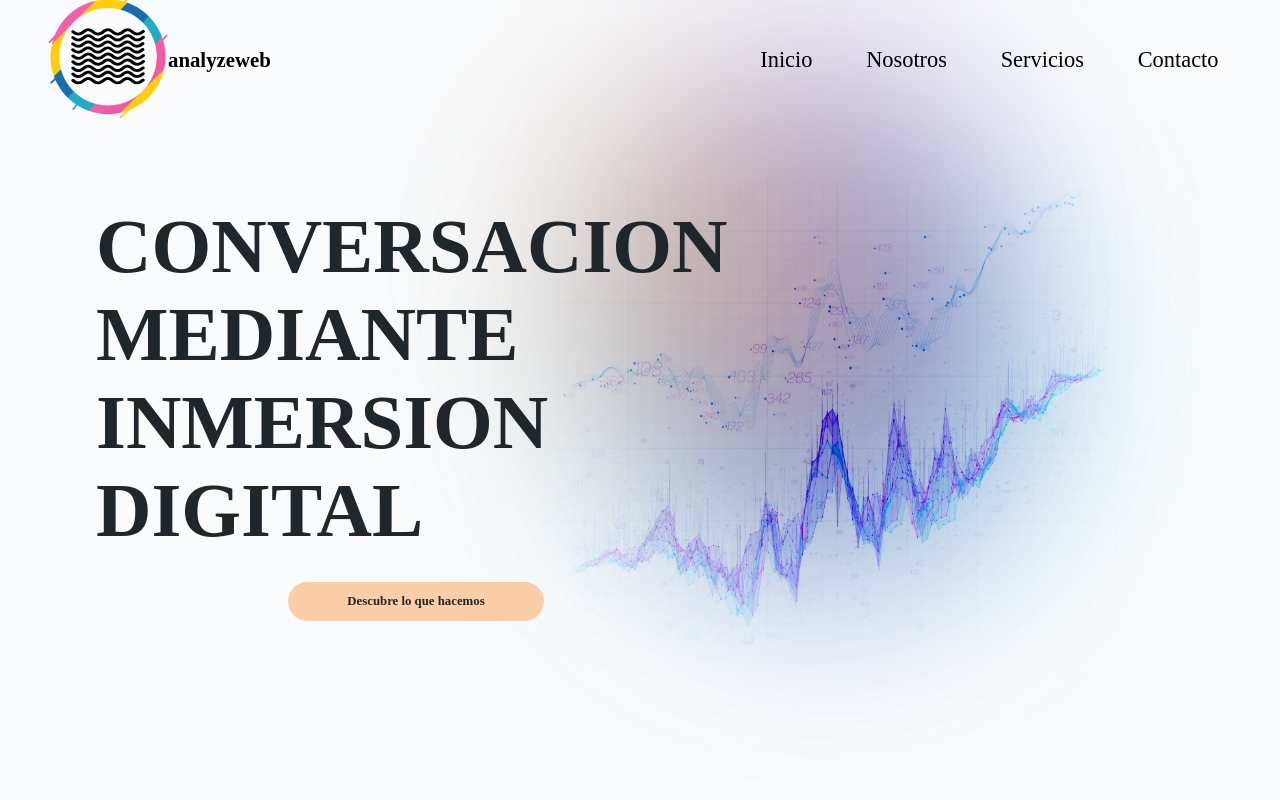
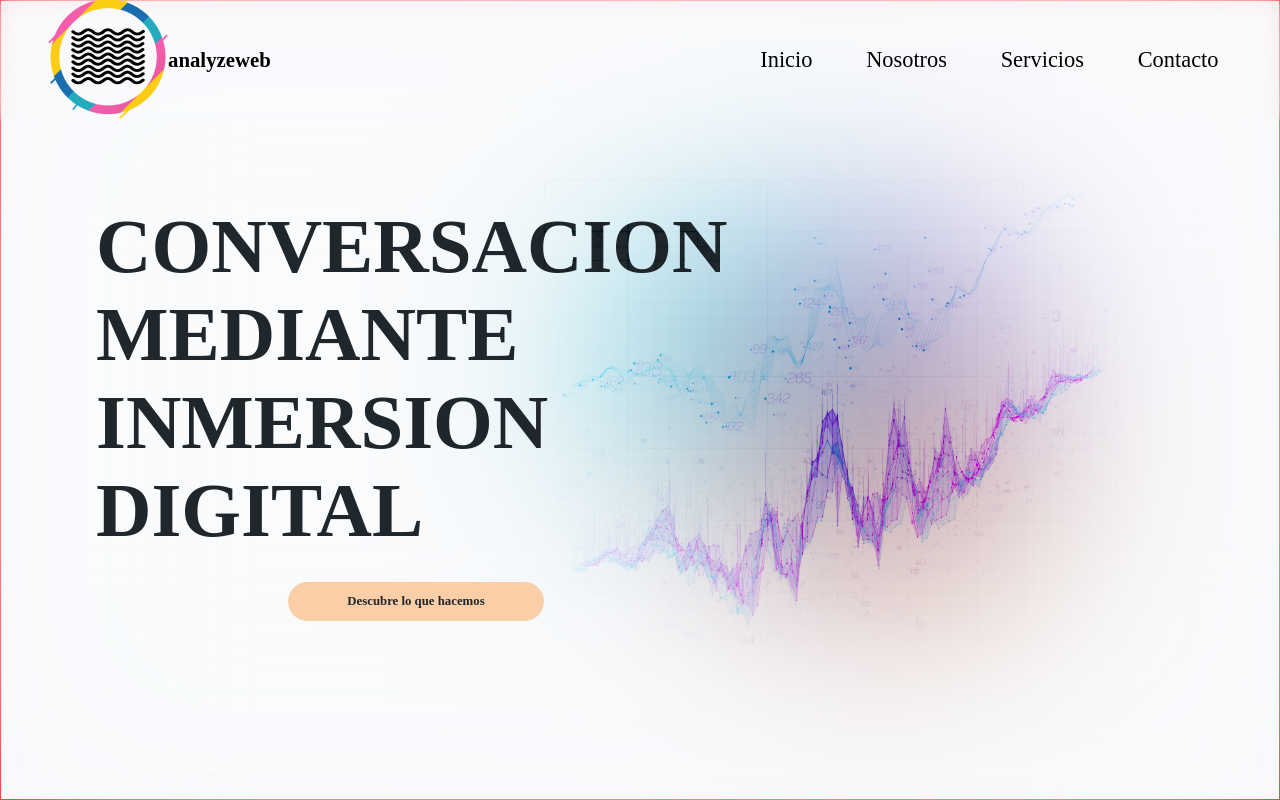
Before and after one commit to RandomAlien3096/analyzeweb, a React (Create React App) app: page / in a window 1280 px wide. Shown: the top 800 px of the page. Built offline with nearby package versions, Linux system fonts and the light colour scheme.

Commit message:
changes in the animation and aditional layer

```diff
--- a/src/containers/header/header.css
+++ b/src/containers/header/header.css
@@ -10,6 +10,7 @@
     padding-left: 6%;
     padding-right: 6%;
     overflow: hidden;
+    border: 1px solid red;
 }
 
 .analyzeweb__header-content {
@@ -18,7 +19,7 @@
     justify-content: center;
     width: 35vw;
     height: 100%;
-    z-index: 2;
+    z-index: 4;
 }
 
 .analyzeweb__header-content h2{
@@ -63,10 +64,10 @@
 .analyzeweb__header-graphics_blob {
     width: 75%;
     height: 80%;
-    animation: rotate 35s infinite;
+    border: 1px solid red;
 }
 #blob:nth-child(1) {
-    right: 30%;
+    right: 40%;
     top: 10%;
     background: rgba(71,201,220,.90);
     position: absolute;
@@ -74,31 +75,31 @@
     aspect-ratio: 1;
     border-radius: 50%;
     animation: rotate 25s infinite;
-    filter: blur(100px);
+    opacity: 0.8;
 }
 
 #blob:nth-child(2) {
     top: 22%;
-    left: 10%;
+    left: 30%;
     background: rgba(124,70,192,.8);
     position: absolute;
     width: 35vmin;
     aspect-ratio: 1;
     border-radius: 50%;
     animation: rotate 30s infinite;
-    filter: blur(100px);
+    opacity: 0.8;
 }
 
 #blob:nth-child(3) {
     top: 35%;
-    right: 15%;
+    right: 25%;
     background: rgba(223,178,142,.8);
     position: absolute;
     width: 35vmin;
     aspect-ratio: 1;
     border-radius: 50%;
     animation: rotate 45s infinite;
-    filter: blur(100px);
+    opacity: 0.8;
 }
 
 @keyframes rotate {
@@ -106,12 +107,22 @@
         rotate: 0deg;
     }
     50% {
-        scale: 1 1.25;
+        scale: 1 1.5;
     }
     to {
         rotate: 720deg;
     }
 }
+
+#blur {
+    position: absolute;
+    left: 0;
+    top: 0;
+    height: 100vh;
+    width: 100vw;
+    z-index: 3;
+    backdrop-filter: blur(8vmax);
+  }
 
 #graphs {
     position: absolute;
@@ -120,6 +131,7 @@
     width: 45vw;
     height: 100%;
     mix-blend-mode: color-burn;
+    z-index: 4;
 }
 
 /*---------------------------------------------------------------------*/
```
